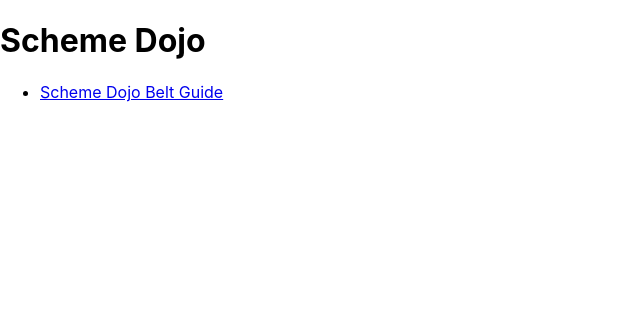
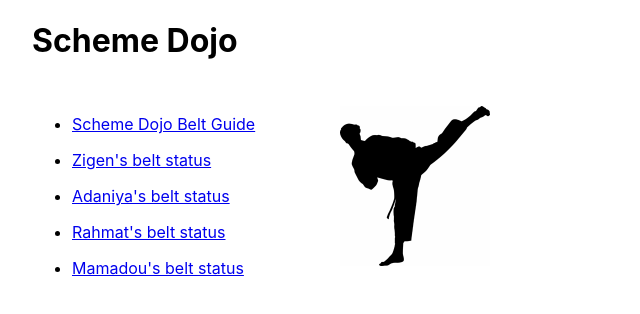
Before and after one commit to tigerscave/scheme-dojo-band-demo, a React (Create React App) app: page / in a window 1280 px wide. Shown: the top 314 px of the page, without its empty margins (0-640 px from the left). Built offline with nearby package versions, Linux system fonts and the light colour scheme.

Commit message:
chore: add karate image

```diff
--- a/src/pages/top.js
+++ b/src/pages/top.js
@@ -1,14 +1,47 @@
 import React from "react";
 import { Link } from "react-router-dom";
+import karateImg from "../assets/images/karate.jpg"
 
 const TopPage = () => (
-  <div>
+  <div className="container">
     <h1>Scheme Dojo</h1>
-    <ul>
-      <li>
-        <Link to="/belt-guide">Scheme Dojo Belt Guide</Link>
-      </li>
-    </ul>
+    <div className="content">
+      <ul>
+        <li>
+          <Link to="/belt-guide">Scheme Dojo Belt Guide</Link>
+        </li>
+        <li>
+          <Link to="/zigen-belt">Zigen's belt status</Link>
+        </li>
+        <li>
+          <Link to="/ada-belt">Adaniya's belt status</Link>
+        </li>
+        <li>
+          <Link to="/rah-belt">Rahmat's belt status</Link>
+        </li>
+        <li>
+          <Link to="/mamadou-belt">Mamadou's belt status</Link>
+        </li>
+      </ul>
+      <img src={karateImg}/>
+    </div>
+    <style jsx>{`
+      div.container {
+        margin: 0 2rem;
+      }
+      div.content {
+        display: flex;
+      }
+      li {
+        margin: 1rem 0;
+      }
+      img {
+        margin-top: 1.5rem;
+        margin-left: 5rem;
+        width: 10rem;
+        height: 10rem;
+      }
+    `}</style>
   </div>
 );
 
```
Also changed, not shown: src/assets/images/karate.jpg (added).
